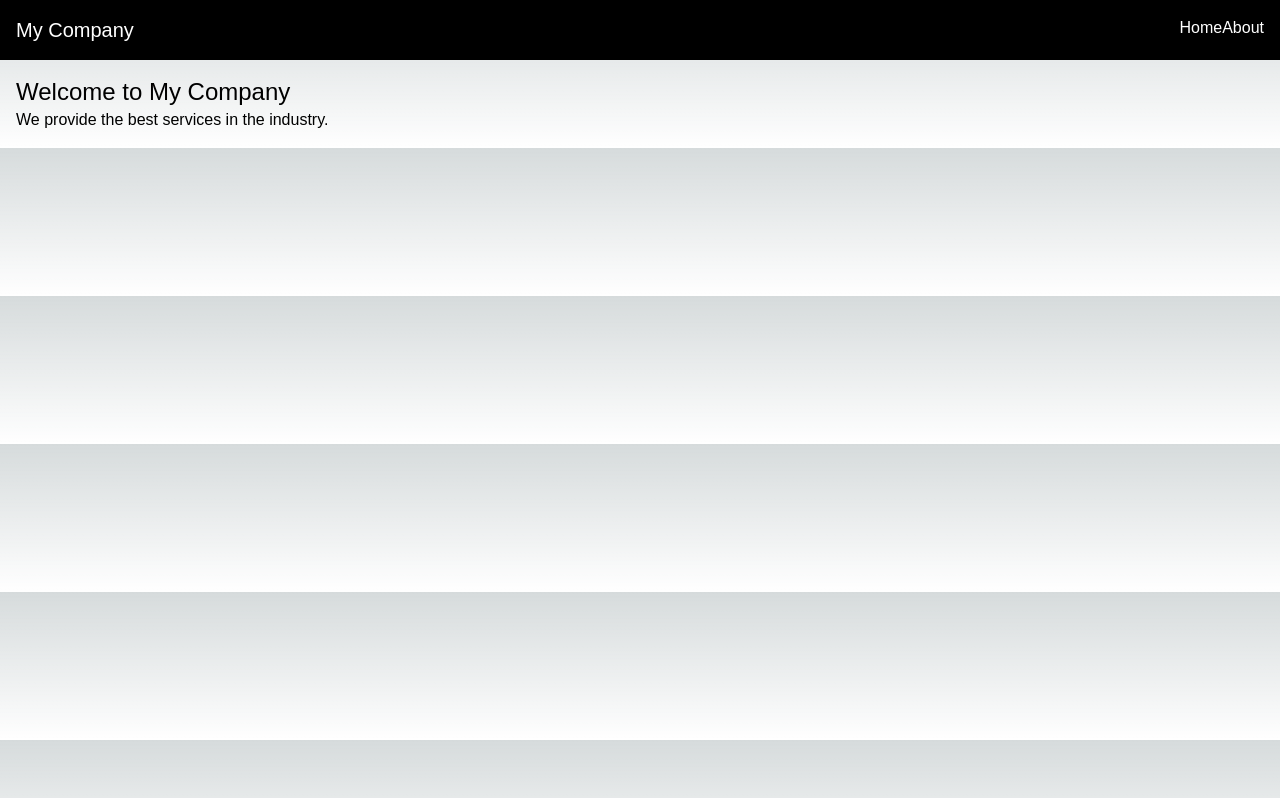
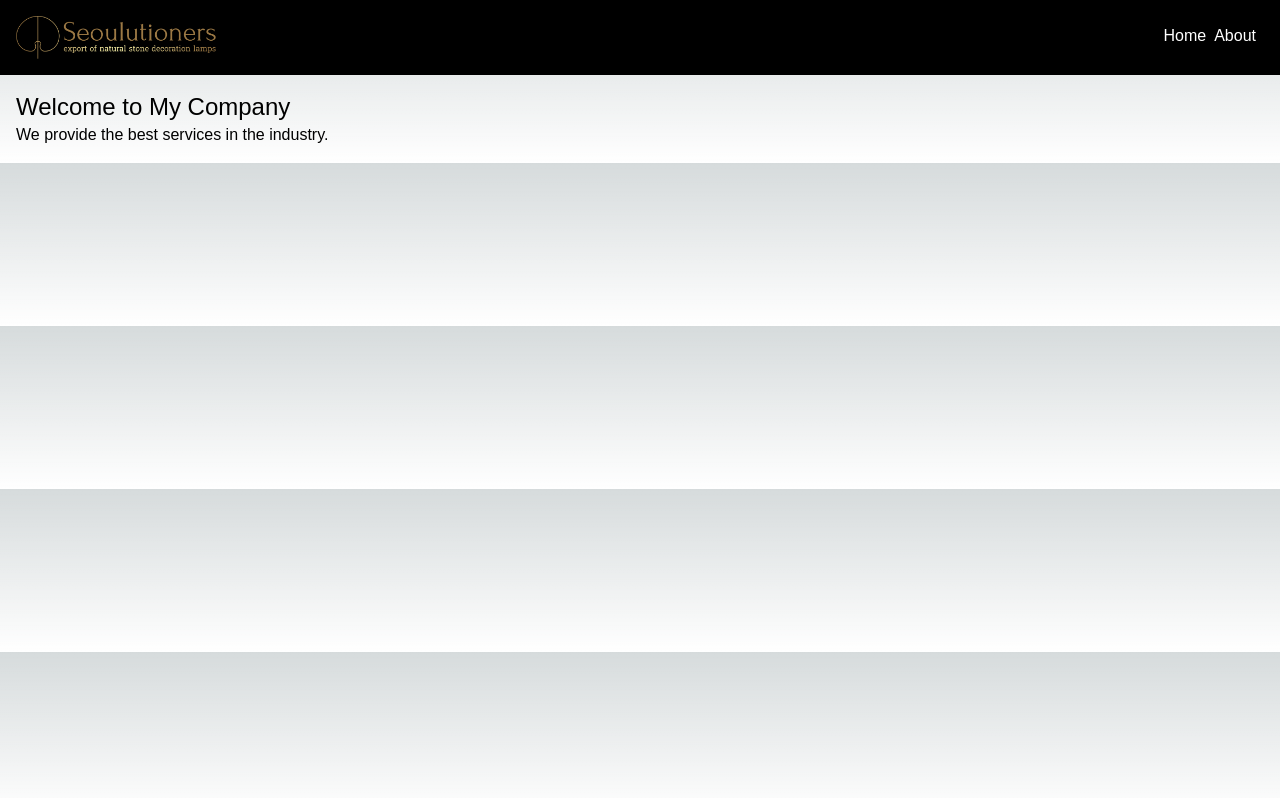
Before and after one commit to manyyeon/seoulutioners, a Next.js app: page / in a window 1280 px wide. Built offline with nearby package versions, Linux system fonts and the light colour scheme; a web font is replaced by a local one.

Commit message:
✨ Add header

```diff
--- a/app/components/Header.tsx
+++ b/app/components/Header.tsx
@@ -1,13 +1,14 @@
-import React from "react";
-import Link from "next/link";
+import React from 'react';
+import Link from 'next/link';
+import Image from 'next/image';
 
 const Header: React.FC = () => {
   return (
-    <header className="bg-black text-white p-4 flex justify-between">
-      <h1 className="text-xl">My Company</h1>
-      <nav>
-        <Link href="/">Home</Link>
-        <Link href="/about">About</Link>
+    <header className='bg-black text-white p-4 flex justify-between'>
+      <Image src={'/assets/images/logo.png'} alt='seoulutioners' width={200} height={800} />
+      <nav className='flex gap-2 m-2'>
+        <Link href='/'>Home</Link>
+        <Link href='/about'>About</Link>
       </nav>
     </header>
   );
--- a/app/page.tsx
+++ b/app/page.tsx
@@ -1,16 +1,16 @@
-import Head from "next/head";
-import Header from "./components/Header";
+import Head from 'next/head';
+import Header from './components/Header';
 
 const Home: React.FC = () => {
   return (
     <div>
       <Head>
-        <title>My Company</title>
-        <meta name="description" content="Welcome to My Company" />
+        <title>Seoulutioners</title>
+        <meta name='description' content='Welcome to My Company' />
       </Head>
       <Header />
-      <main className="p-4">
-        <h2 className="text-2xl">Welcome to My Company</h2>
+      <main className='p-4'>
+        <h2 className='text-2xl'>Welcome to My Company</h2>
         <p>We provide the best services in the industry.</p>
       </main>
     </div>
```
Also changed, not shown: app/(pages)/about/page.tsx (+4 -4 lines).
